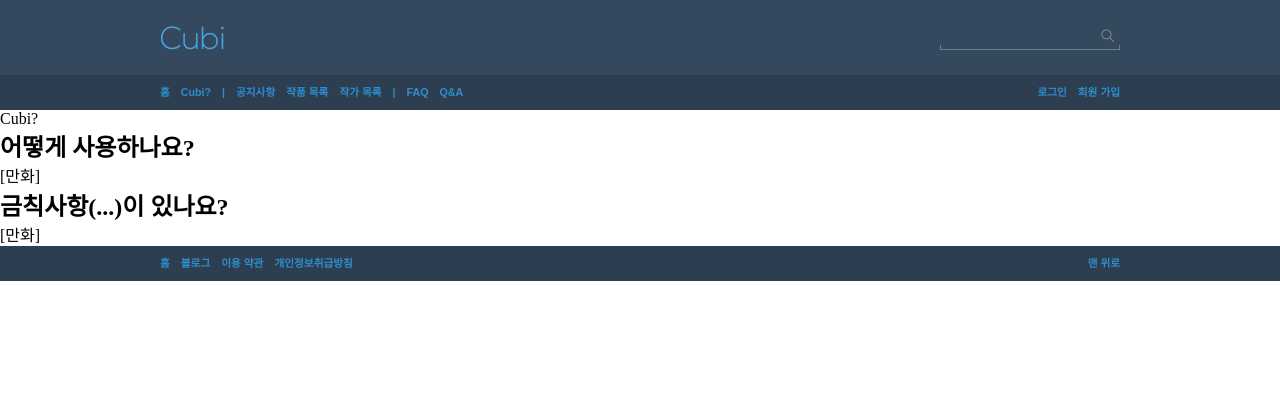
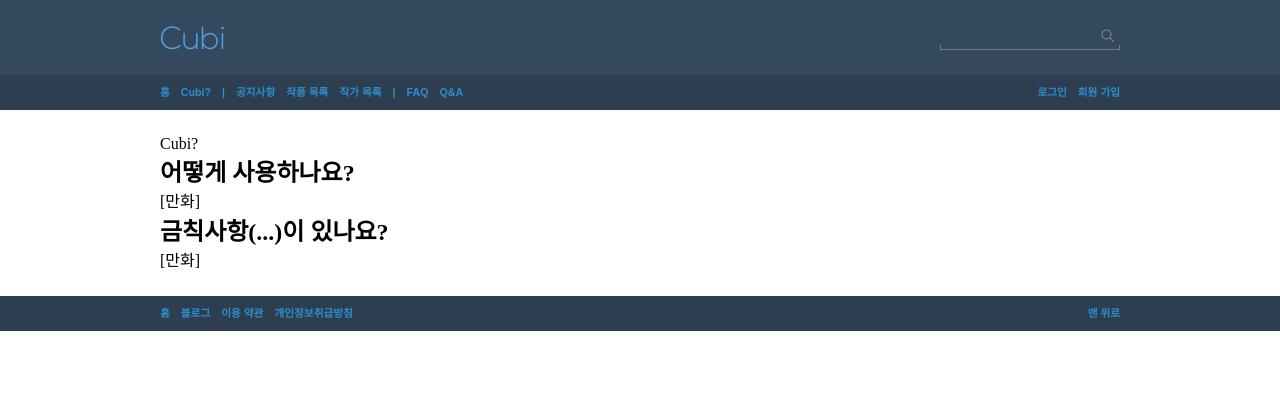
Before and after one commit to ssut/Cubi, a Django app: page /about/ in a window 1280 px wide. Shown: the top 410 px of the page. Run offline with Django 3.2, Linux system fonts and the light colour scheme; parts of the project's set-up code (start-up, migrations or seed data) failed here and were passed over; some web fonts are replaced.

Commit message:
about.scss사용해봄. prepros쓰면 자동컴파일

```diff
--- /dev/null
+++ b/webroot/static/css/about.css
@@ -0,0 +1,5 @@
+body > section {
+  width: 960px;
+  margin: 0 auto;
+  padding: 25px 0;
+}
--- /dev/null
+++ b/webroot/static/css/about.scss
@@ -0,0 +1,7 @@
+body{
+	> section {
+		width: 960px;
+		margin: 0 auto;
+		padding: 25px 0;
+	}
+}
--- a/webroot/templates/about.html
+++ b/webroot/templates/about.html
@@ -1,6 +1,12 @@
 {% extends 'base.html' %}
+{% load staticfiles %}
+
 {% block title %}
 Cubi란?
+{% endblock %}
+
+{% block head %}
+<link rel="stylesheet" href="{% static 'css/about.css' %}">
 {% endblock %}
 
 {% block content %}
--- a/webroot/templates/base.html
+++ b/webroot/templates/base.html
@@ -11,6 +11,9 @@
 
 		<!-- Web Font -->
 		<link href="{% static 'css/font.css' %}" rel="stylesheet">
+
+		{% block head %}
+		{% endblock %}
 	</head>
 	<body>
 		<header>
@@ -23,7 +26,7 @@
 						<form action="#" method="post">
 							<input type="text">
 							<a href="javascript:(function(){})()" onclick="">
-								<img src="static/img/btn.search.png" alt="Search button">
+								<img src="{% static 'img/btn.search.png' %}" alt="Search button">
 							</a>
 						</form>
 					</section>
```
